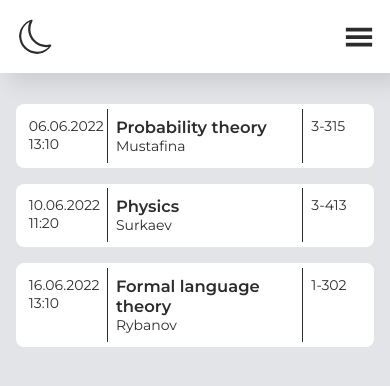
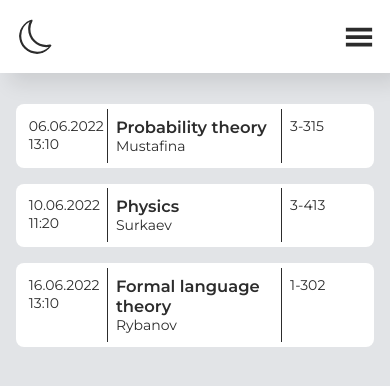
Before and after one commit to Andrew-Sem/next-site, a Next.js app: page /exams in a window 390 px wide. Shown: the top 386 px of the page. Built offline with nearby package versions, Linux system fonts and the light colour scheme.

Commit message:
fix design

```diff
--- a/components/Subjects/Subject/Subject.module.css
+++ b/components/Subjects/Subject/Subject.module.css
@@ -35,9 +35,11 @@
     width: 25%;
   }
   .middle_block {
+    width: 50%;
     padding: 0.5rem;
   }
   .right_block {
+    width: 25%;
     padding: 0.5rem;
   }
 }
```
